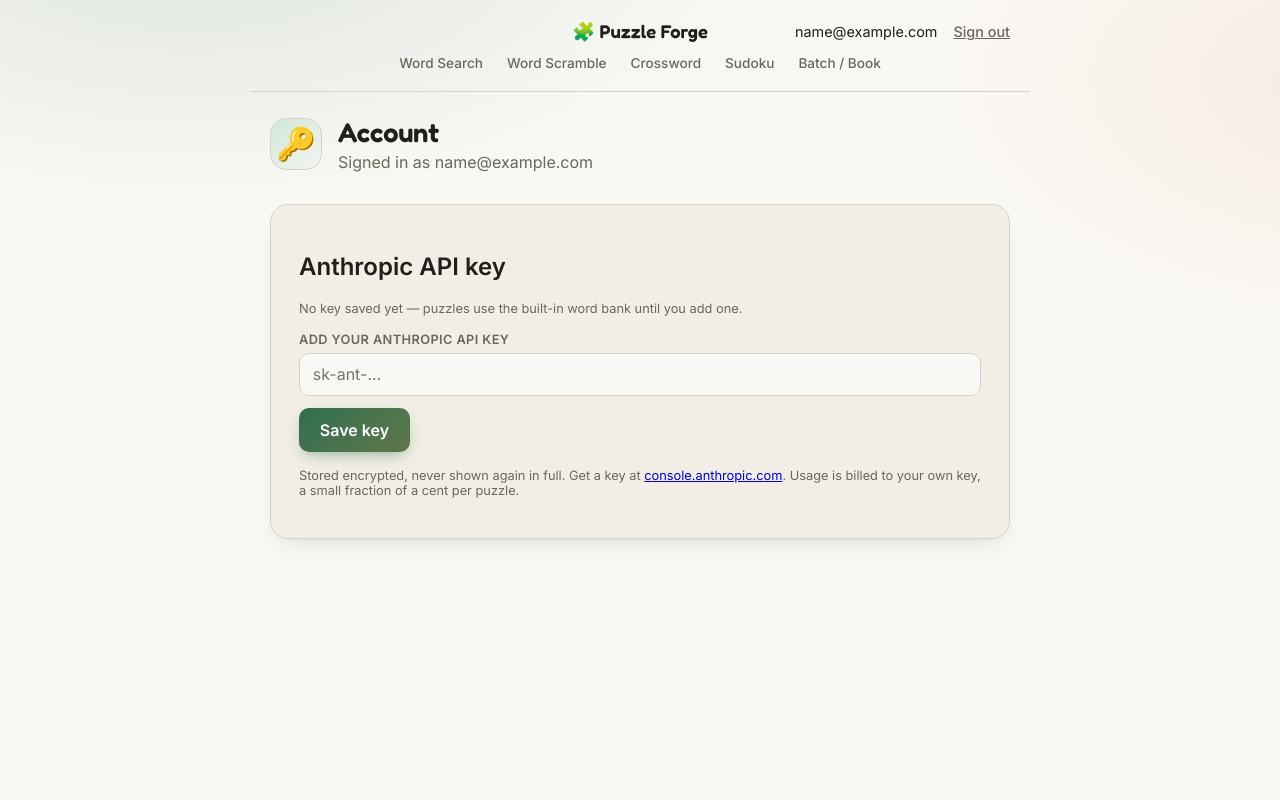
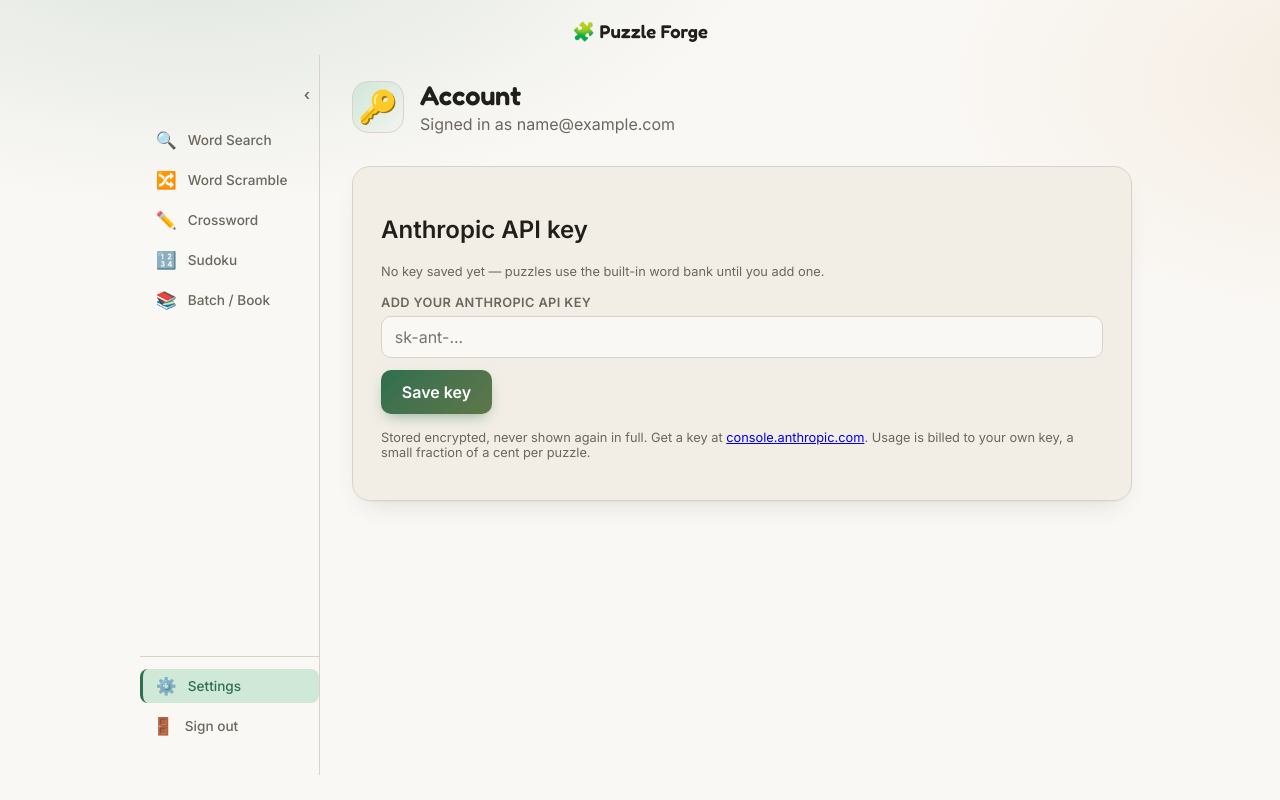
Before and after one commit to rspahn-dev/puzzle-forge, a Flask app: page /account/ in a window 1280 px wide. Run offline with Flask 3, Linux system fonts and the light colour scheme; the visitor is signed in with stand-in values (Sample User, id 1); data that the repository does not hold is empty.

Commit message:
Replace top subnav with collapsible left sidebar navigation
Moves game links, account/settings, and sign-in/out from the header
subnav into a persistent left sidebar with icon+label items. Collapse
state is toggled via a button and persisted in localStorage.

Co-Authored-By: Claude Sonnet 5 <noreply@anthropic.com>
Claude-Session: https://claude.ai/code/session_01UFKJ6t6vp9EuhQGAAbFhXy

```diff
--- a/static/style.css
+++ b/static/style.css
@@ -48,16 +48,15 @@ body {
 }
 
 .site-header {
-  display: grid;
-  grid-template-columns: 1fr auto 1fr;
+  display: flex;
+  justify-content: center;
   align-items: center;
-  max-width: 780px;
+  max-width: 1040px;
   margin: 0 auto;
   padding: 1.25rem 1.25rem 0;
   font-size: 0.9rem;
 }
 .site-logo {
-  grid-column: 2;
   font-family: "Fredoka", sans-serif;
   font-weight: 600;
   color: var(--fg);
@@ -65,32 +64,89 @@ body {
   font-size: 1.15rem;
   text-align: center;
 }
-.site-header-side { display: flex; align-items: center; gap: 1rem; }
-.site-header-auth { grid-column: 3; justify-content: flex-end; }
-.site-header-auth a { color: var(--fg); text-decoration: none; }
-.site-header-auth a:hover { color: var(--accent); }
 
-.site-subnav {
+.page-body {
+  display: flex;
+  align-items: flex-start;
+  gap: 2rem;
+  max-width: 1040px;
+  margin: 0.75rem auto 0;
+  padding: 0 1.25rem;
+}
+
+.site-sidebar {
+  display: flex;
+  flex-direction: column;
+  gap: 0.35rem;
+  flex: 0 0 180px;
+  position: sticky;
+  top: 1.5rem;
+  min-height: calc(100vh - 5rem);
+  padding: 1.5rem 0 2rem;
+  border-right: 1px solid var(--border);
+  font-size: 0.85rem;
+  transition: flex-basis 0.15s ease;
+}
+.site-sidebar a, .sidebar-form-button {
+  display: flex;
+  align-items: center;
+  gap: 0.65rem;
+  color: var(--muted);
+  text-decoration: none;
+  font-weight: 500;
+  padding: 0.45rem 0.75rem;
+  border-radius: 8px;
+  border-left: 3px solid transparent;
+  white-space: nowrap;
+  overflow: hidden;
+}
+.site-sidebar a:hover, .sidebar-form-button:hover { color: var(--fg); background: var(--bg-alt); }
+.site-sidebar a.active { color: var(--accent); background: var(--highlight); border-left-color: var(--accent); }
+.site-sidebar .nav-icon { flex: 0 0 auto; width: 1.4rem; text-align: center; font-size: 1.05rem; }
+
+.sidebar-bottom {
+  margin-top: auto;
+  padding-top: 0.75rem;
+  border-top: 1px solid var(--border);
+  display: flex;
+  flex-direction: column;
+  gap: 0.35rem;
+}
+.sidebar-form { margin: 0; }
+.sidebar-form-button {
+  width: 100%;
+  background: none;
+  border: none;
+  box-shadow: none;
+  cursor: pointer;
+  font-size: inherit;
+  text-align: left;
+}
+.sidebar-form-button:hover { transform: none; }
+
+.sidebar-toggle {
+  align-self: flex-end;
   display: flex;
   align-items: center;
   justify-content: center;
-  flex-wrap: wrap;
-  gap: 1.5rem;
-  max-width: 780px;
-  margin: 0.75rem auto 0;
-  padding: 0 1.25rem 1rem;
-  border-bottom: 1px solid var(--border);
-  font-size: 0.85rem;
+  background: none;
+  border: 1px solid transparent;
+  box-shadow: none;
+  color: var(--muted);
+  cursor: pointer;
+  font-size: 0.95rem;
+  padding: 0.3rem 0.5rem;
+  margin-bottom: 0.5rem;
+  border-radius: 6px;
 }
-.site-subnav a {
-  color: var(--muted);
-  text-decoration: none;
-  font-weight: 500;
-  padding-bottom: 0.15rem;
-  border-bottom: 2px solid transparent;
-}
-.site-subnav a:hover { color: var(--fg); }
-.site-subnav a.active { color: var(--accent); border-bottom-color: var(--accent); }
+.sidebar-toggle:hover { color: var(--fg); background: var(--bg-alt); transform: none; }
+.sidebar-toggle .chevron { display: inline-block; transition: transform 0.15s ease; }
+
+html.sidebar-collapsed .site-sidebar { flex-basis: 56px; }
+html.sidebar-collapsed .site-sidebar a { justify-content: center; padding: 0.5rem; }
+html.sidebar-collapsed .site-sidebar .nav-label { display: none; }
+html.sidebar-collapsed .sidebar-toggle { align-self: center; }
+html.sidebar-collapsed .sidebar-toggle .chevron { transform: rotate(180deg); }
 
 .link-button {
   background: none;
@@ -151,8 +207,10 @@ code {
 
 main {
   max-width: 780px;
-  margin: 0 auto;
-  padding: 1.5rem 1.25rem 5rem;
+  min-width: 0;
+  flex: 1;
+  margin: 0;
+  padding: 1.5rem 0 5rem;
 }
 
 .page-header {
--- a/templates/base.html
+++ b/templates/base.html
@@ -9,30 +9,54 @@
   <link rel="preconnect" href="https://fonts.gstatic.com" crossorigin>
   <link href="https://fonts.googleapis.com/css2?family=Fredoka:wght@500;600&family=JetBrains+Mono:wght@500;700&family=Inter:wght@400;500;600&display=swap" rel="stylesheet">
   <link rel="stylesheet" href="{{ url_for('static', filename='style.css') }}">
+  <script>
+    if (localStorage.getItem('sidebarCollapsed') === 'true') {
+      document.documentElement.classList.add('sidebar-collapsed');
+    }
+  </script>
   {% block extra_head %}{% endblock %}
 </head>
 <body>
   <div class="backdrop"></div>
   <header class="site-header">
-    <div class="site-header-side"></div>
     <a class="site-logo" href="{{ url_for('word_search.index') }}">🧩 Puzzle Forge</a>
-    <div class="site-header-side site-header-auth">
+  </header>
+  <div class="page-body">
+    <nav class="site-sidebar">
+      <button type="button" class="sidebar-toggle" id="sidebarToggle" title="Toggle sidebar" aria-label="Toggle sidebar">
+        <span class="chevron">‹</span>
+      </button>
+      <a href="{{ url_for('word_search.index') }}" class="{{ 'active' if request.endpoint == 'word_search.index' else '' }}" title="Word Search">
+        <span class="nav-icon">🔍</span><span class="nav-label">Word Search</span>
+      </a>
+      <a href="{{ url_for('word_scramble.index') }}" class="{{ 'active' if request.endpoint == 'word_scramble.index' else '' }}" title="Word Scramble">
+        <span class="nav-icon">🔀</span><span class="nav-label">Word Scramble</span>
+      </a>
+      <a href="{{ url_for('crossword.index') }}" class="{{ 'active' if request.endpoint == 'crossword.index' else '' }}" title="Crossword">
+        <span class="nav-icon">✏️</span><span class="nav-label">Crossword</span>
+      </a>
+      <a href="{{ url_for('sudoku.index') }}" class="{{ 'active' if request.endpoint == 'sudoku.index' else '' }}" title="Sudoku">
+        <span class="nav-icon">🔢</span><span class="nav-label">Sudoku</span>
+      </a>
+      <a href="{{ url_for('batch.index') }}" class="{{ 'active' if request.endpoint == 'batch.index' else '' }}" title="Batch / Book">
+        <span class="nav-icon">📚</span><span class="nav-label">Batch / Book</span>
+      </a>
+      <div class="sidebar-bottom">
         {% if current_user.is_authenticated %}
-        <a href="{{ url_for('account.index') }}">{{ current_user.display_name or current_user.email }}</a>
-        <form method="post" action="{{ url_for('auth.logout') }}" class="inline-form">
-          <button type="submit" class="link-button">Sign out</button>
+          <a href="{{ url_for('account.index') }}" class="{{ 'active' if request.endpoint == 'account.index' else '' }}" title="Settings">
+            <span class="nav-icon">⚙️</span><span class="nav-label">Settings</span>
+          </a>
+          <form method="post" action="{{ url_for('auth.logout') }}" class="sidebar-form">
+            <button type="submit" class="sidebar-form-button" title="Sign out">
+              <span class="nav-icon">🚪</span><span class="nav-label">Sign out</span>
+            </button>
           </form>
         {% else %}
-        <a href="{{ url_for('auth.login') }}">Sign in with Google</a>
+          <a href="{{ url_for('auth.login') }}" title="Sign in with Google">
+            <span class="nav-icon">🔑</span><span class="nav-label">Sign in with Google</span>
+          </a>
         {% endif %}
       </div>
-  </header>
-  <nav class="site-subnav">
-    <a href="{{ url_for('word_search.index') }}" class="{{ 'active' if request.endpoint == 'word_search.index' else '' }}">Word Search</a>
-    <a href="{{ url_for('word_scramble.index') }}" class="{{ 'active' if request.endpoint == 'word_scramble.index' else '' }}">Word Scramble</a>
-    <a href="{{ url_for('crossword.index') }}" class="{{ 'active' if request.endpoint == 'crossword.index' else '' }}">Crossword</a>
-    <a href="{{ url_for('sudoku.index') }}" class="{{ 'active' if request.endpoint == 'sudoku.index' else '' }}">Sudoku</a>
-    <a href="{{ url_for('batch.index') }}" class="{{ 'active' if request.endpoint == 'batch.index' else '' }}">Batch / Book</a>
     </nav>
     <main>
       {% with messages = get_flashed_messages() %}
@@ -44,6 +68,13 @@
       {% endwith %}
       {% block content %}{% endblock %}
     </main>
+  </div>
+  <script>
+    document.getElementById('sidebarToggle').addEventListener('click', function () {
+      var collapsed = document.documentElement.classList.toggle('sidebar-collapsed');
+      localStorage.setItem('sidebarCollapsed', collapsed);
+    });
+  </script>
   {% block scripts %}{% endblock %}
 </body>
 </html>
```
Also changed, not shown: other parts of static/style.css (+26 -4 lines). Lines whose indentation alone changed are shown as unchanged.
